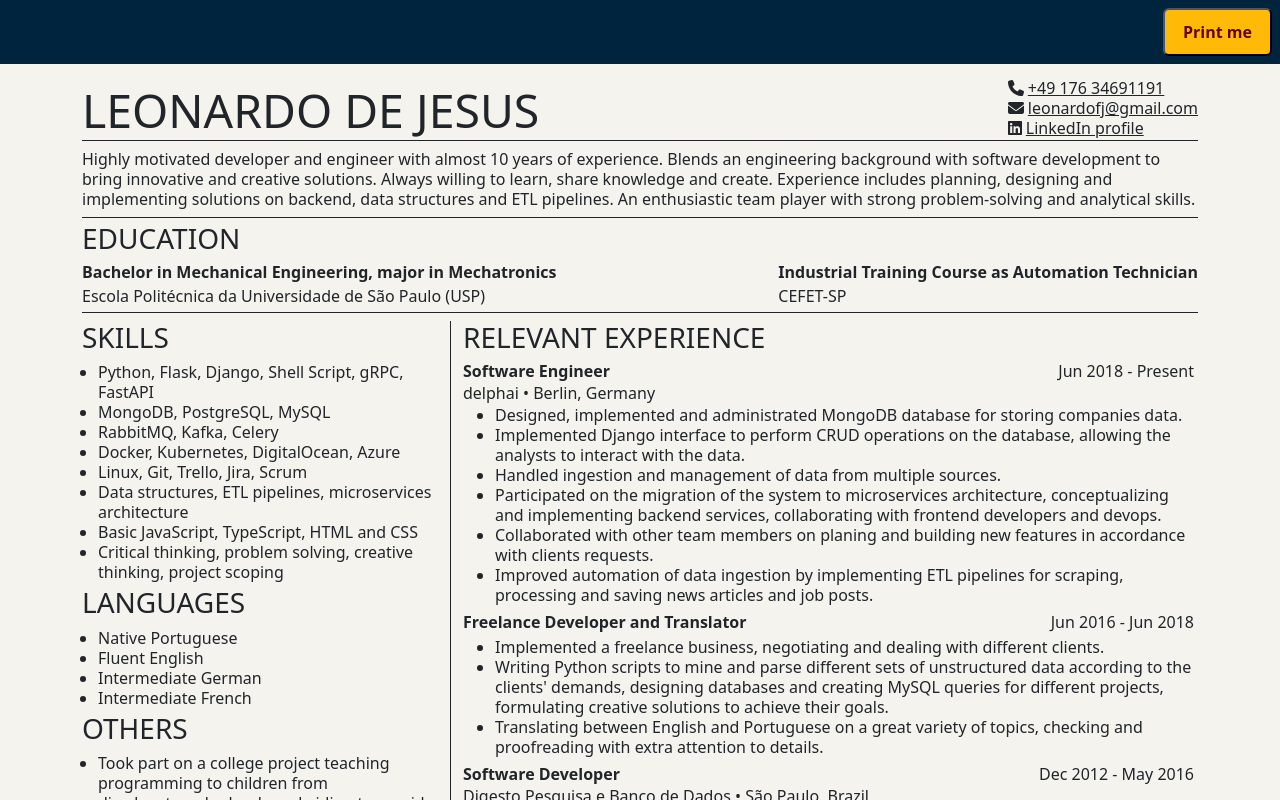
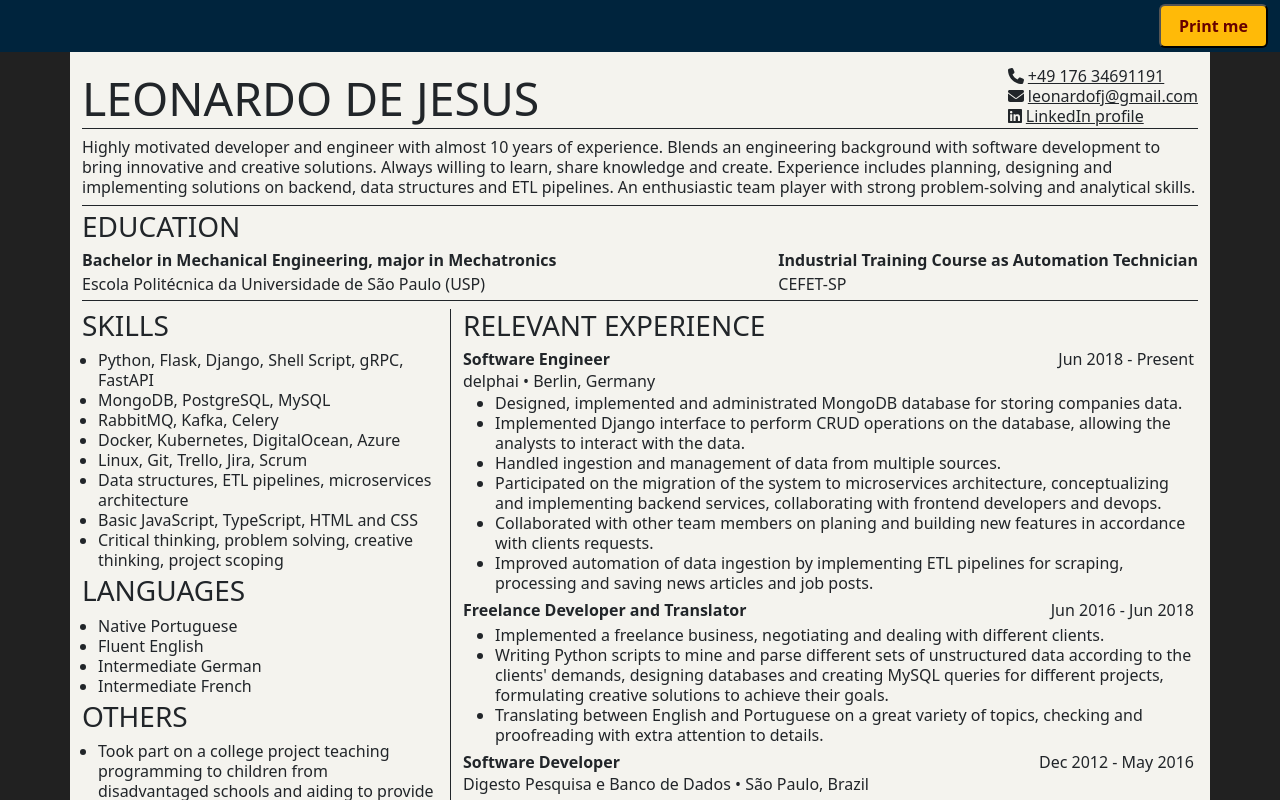
Before and after one commit to leonardofj/cv, a React (Vite) app: page / in a window 1280 px wide. Shown: the top 800 px of the page. Built offline with nearby package versions, Linux system fonts and the light colour scheme.

Commit message:
feat: adjusting layout and colors

```diff
--- a/src/App.jsx
+++ b/src/App.jsx
@@ -13,7 +13,7 @@ export default function App() {
 
   return (
     <>
-      <div className="navbar d-flex justify-content-end">
+      <div className="navbar d-flex justify-content-end p-1">
         <button className="rounded-2 me-2" onClick={handlePrint}>
           Print me
         </button>
--- a/src/components/CV.jsx
+++ b/src/components/CV.jsx
@@ -7,7 +7,7 @@ import Side from "./Side";
 
 const CV = React.forwardRef((props, ref) => {
   return (
-    <div ref={ref} className="container mt-3 print-area">
+    <div ref={ref} className="container print-area">
       <Header />
       <About />
       <Education />
--- a/src/components/Header.jsx
+++ b/src/components/Header.jsx
@@ -3,7 +3,7 @@ import { fullName, contact } from "../data";
 export default function Welcome() {
   return (
     <>
-      <div className="border-bottom  border-dark d-flex justify-content-between align-items-center">
+      <div className="border-bottom  border-dark d-flex justify-content-between align-items-center pt-3">
         <h1 className="text-uppercase lh-1 mb-0" style={{ fontSize: "2.9rem" }}>
           {fullName}
         </h1>
--- a/src/css/style.css
+++ b/src/css/style.css
@@ -1,5 +1,5 @@
 #root {
-  background: #f4f3ee;
+  background: #212121;
   margin: 0;
 }
 
@@ -9,9 +9,9 @@
 
 button {
   background: #ffba08;
-  padding: 10px 18px 10px 18px;
+  padding: 8px 18px 8px 18px;
   color: #660000;
-  font: 600 14px "Poppins", sans-serif;
+  font: 600 12px "Poppins", sans-serif;
 }
 
 button:hover {
@@ -19,6 +19,10 @@ button:hover {
   color: #ffba08;
 }
 
+.print-area {
+  background: #f4f3ee;
+}
+
 @media print {
   .print-area {
     width: 850px !important;
```
